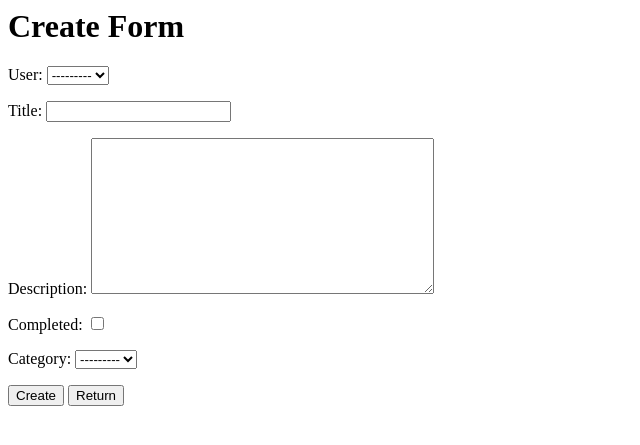
After one commit to olletidblom/doit_ms3, a Django app: page /create_task/ in a window 1280 px wide. The commit adds this page. Shown: the top 445 px of the page, without its empty margins (0-640 px from the left). Run offline with Django 5.2, Linux system fonts and the light colour scheme; data that the repository does not hold is empty.

Commit message:
Added Create, delete and update functions for the tasks

```diff
--- /dev/null
+++ b/todo/templates/todo/create.html
@@ -0,0 +1,8 @@
+<h1> Create Form</h1>
+
+<form method='POST' action=''>
+    {% csrf_token %}
+    {{ form.as_p }}
+    <input class="button" type="submit" value="Create">
+    <button type="button" onclick="window.location.href='{% url 'tasks' %}'">Return</button>
+</form>
--- a/todo/templates/todo/task_list.html
+++ b/todo/templates/todo/task_list.html
@@ -11,9 +11,13 @@
     <tr>
         <td>{{task.title}}</td>
         <td><a href="{% url 'task' task.id %}"> View </a></td>
+        <td><a href="{% url 'edit_task' task.id %}"> Edit </a></td>
+        <td><a href="{% url 'delete_task' task.id %}"> Delete </a></td>
     </tr>
     {% empty %}
         <h3> No items in list </h3>
     {% endfor %}
 
 </table>
+
+<button type="button" onclick="window.location.href='{% url 'create_task' %}'">Create New</button>
--- a/todo/urls.py
+++ b/todo/urls.py
@@ -1,7 +1,10 @@
 from django.urls import path
-from .views import taskList, taskDetail
+from .views import taskList, taskDetail, createTask, editTask, deleteTask
 
 urlpatterns = [
     path('', taskList.as_view(), name = 'tasks'),
-    path('task/<int:pk>/', taskDetail.as_view(), name='task')
+    path('task/<int:pk>/', taskDetail.as_view(), name='task'),
+    path('create_task/', createTask.as_view(), name='create_task'),
+    path('edit_task/<int:pk>/', editTask.as_view(), name='edit_task' ),
+    path('delete_task/<int:pk>/', deleteTask.as_view(), name='delete_task' )
 ]
--- a/todo/views.py
+++ b/todo/views.py
@@ -2,6 +2,8 @@ from django.shortcuts import render
 from django.http import HttpResponse
 from django.views.generic import ListView
 from django.views.generic import DetailView
+from django.views.generic import CreateView, UpdateView, DeleteView
+from django.urls import reverse_lazy
 from .models import Task
 # Create your models here.
 
@@ -16,3 +18,24 @@ class taskDetail(DetailView):
     model = Task
     context_object_name = 'task'
     template_name = 'todo/task.html'
+
+class createTask(CreateView):
+    model = Task
+    fields = '__all__'
+    success_url = reverse_lazy('tasks')
+    context_object_name = 'create_task'
+    template_name = 'todo/create.html'
+
+class editTask(UpdateView):
+    model = Task
+    fields = '__all__'
+    success_url = reverse_lazy('tasks')
+    context_object_name = 'create_task'
+    template_name = 'todo/create.html'
+
+
+class deleteTask(DeleteView):
+    model = Task
+    context_object_name ='task'
+    template_name = 'todo/delete_task.html'
+    success_url = reverse_lazy('tasks')
```
Also changed, not shown: todo/templates/todo/delete_task.html (added, +9 -0 lines).
